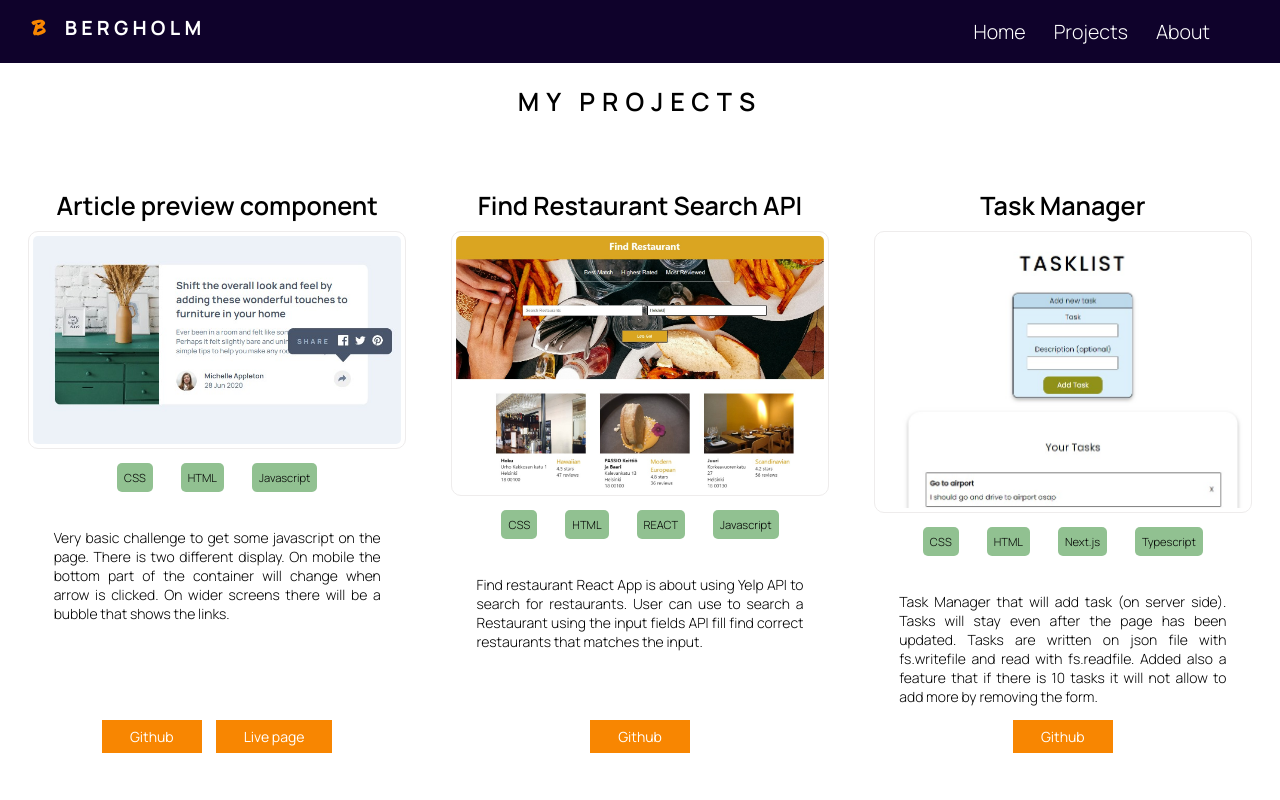
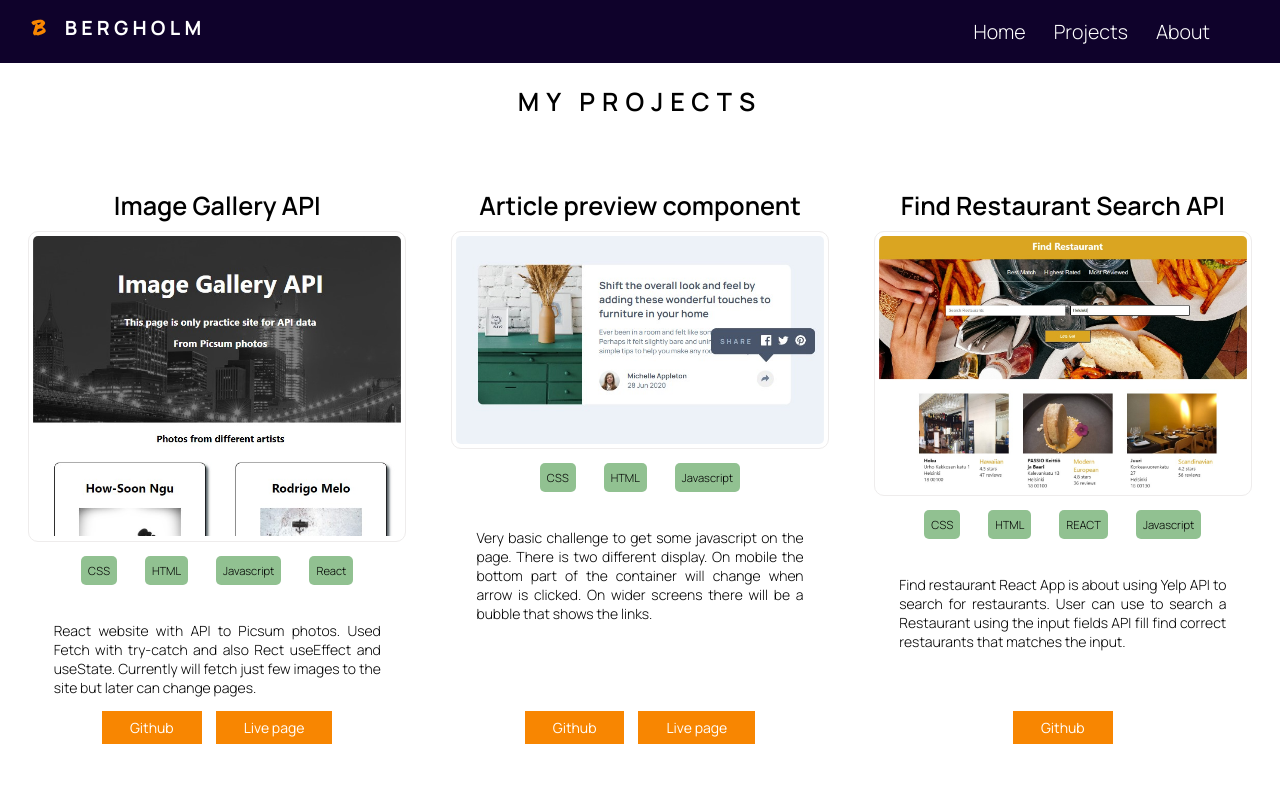
Before and after one commit to Jani-B/portfolio_website, a Next.js app: page /projects in a window 1280 px wide. Shown: the top 800 px of the page. Built offline with nearby package versions, Linux system fonts and the light colour scheme; a web font is replaced by a local one.

Commit message:
added new project -image_gallery_api

```diff
--- a/src/app/cardinfo/cardinfo.js
+++ b/src/app/cardinfo/cardinfo.js
@@ -1,4 +1,20 @@
 export const cardInfo = [
+  {
+    cardId: "card13",
+    frontpage: true,
+    cardHeader: "Image Gallery API",
+    stack: ["CSS", "HTML", "Javascript", "React"],
+    cardText: [
+      "React website with API to Picsum photos. ",
+      "Used Fetch with try-catch and also Rect useEffect and useState. ",
+      "Currently will fetch just few images to the site but later can change pages.",
+    ],
+
+    cardPicture: "/images/image_gallery.jpg",
+    haswebsite: true,
+    github: "https://github.com/Jani-B/picture-gallery-api",
+    webpage: "https://picture-gallery-api.vercel.app/",
+  },
   {
     cardId: "card12",
     frontpage: true,
@@ -67,7 +83,7 @@ export const cardInfo = [
 
   {
     cardId: "card8",
-    frontpage: true,
+    frontpage: false,
     cardHeader: "Four Cards Preview",
     stack: ["CSS", "HTML", "Javascript", "NEXT.js"],
     cardText: [
```
Also changed, not shown: public/images/image_gallery.jpg (added).
